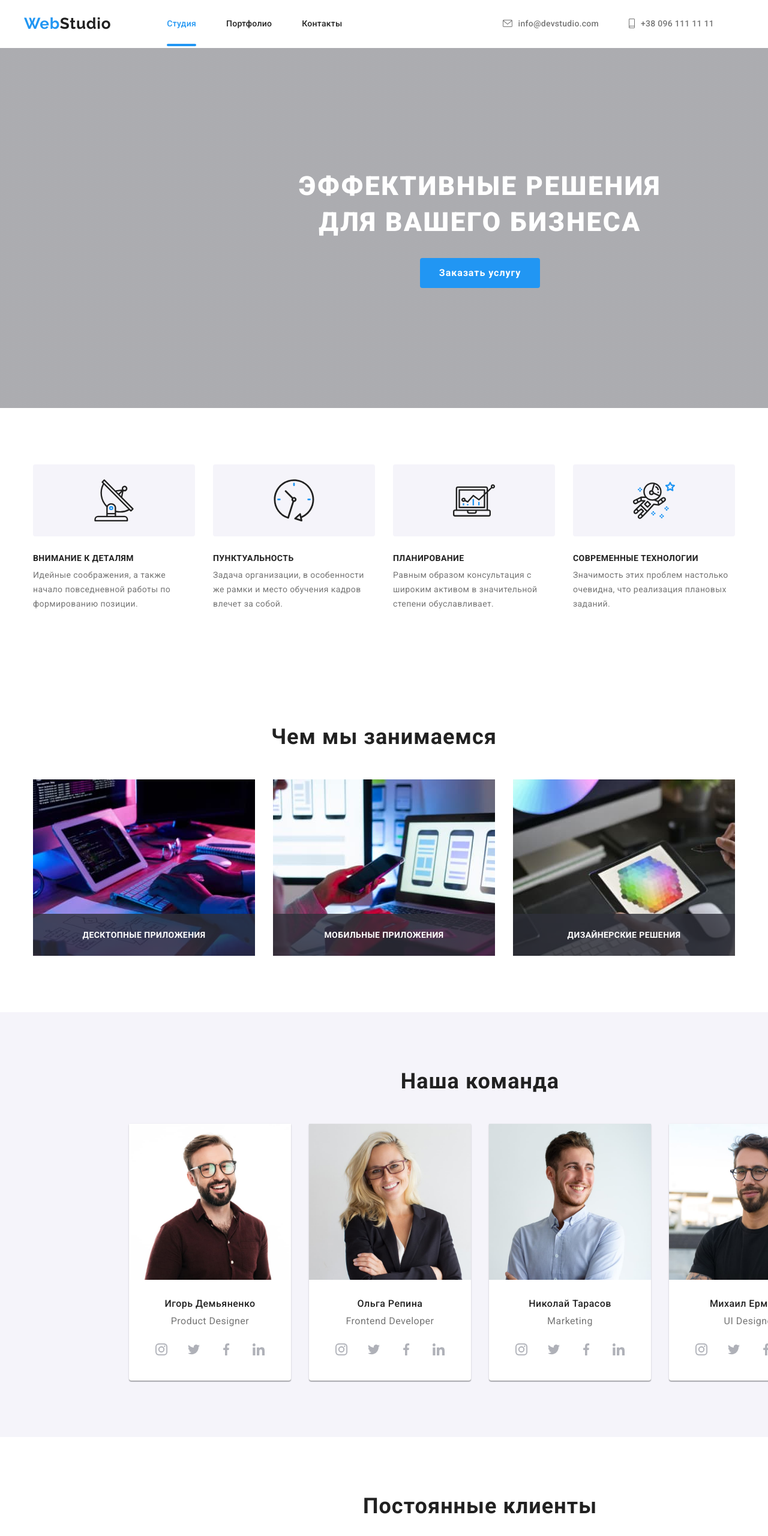
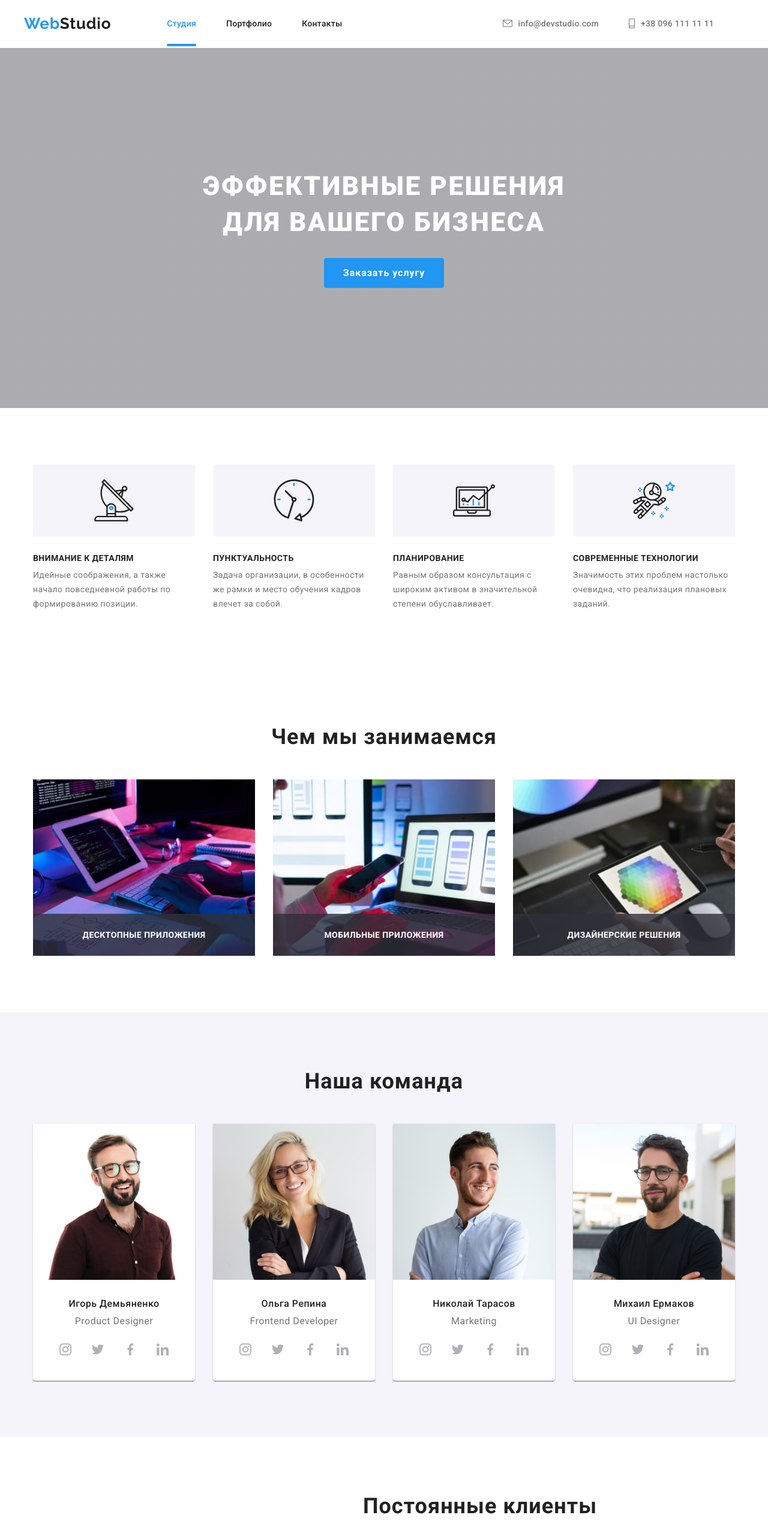
Before and after one commit to TaniaKulibaba/goit-markup-hw-05, a plain HTML site: page index.html in a window 1280 px wide. Shown: the top 2560 px of the page at 60% size. Drawn offline with nearby package versions, Linux system fonts and the light colour scheme.

Commit message:
Исправляет ширину футера, Hero и секции Наша команда

```diff
--- a/css/styles.css
+++ b/css/styles.css
@@ -261,8 +261,10 @@ img {
       rgba(47, 48, 58, 0.4)
     ),
     url('../images/shapka.jpg');
-  width: 1600px;
+  width: 100%;
   height: 600px;
+  background-position: center;
+  background-size: cover;
   background-repeat: no-repeat;
   margin: auto;
   text-align: center;
@@ -381,7 +383,7 @@ img {
 
 /* ================ НАША КОМАНДА ================ */
 .team {
-  width: 1600px;
+  width: 100%;
   height: 708px;
   background-color: var(--main-calm-color);
   margin: auto;
@@ -512,7 +514,7 @@ img {
 
 /* ===================== FOOTER ===================== */
 .section-footer {
-  width: 1600px;
+  width: 100%;
   height: 252px;
   margin: auto;
   background-color: #2f303a;
```
